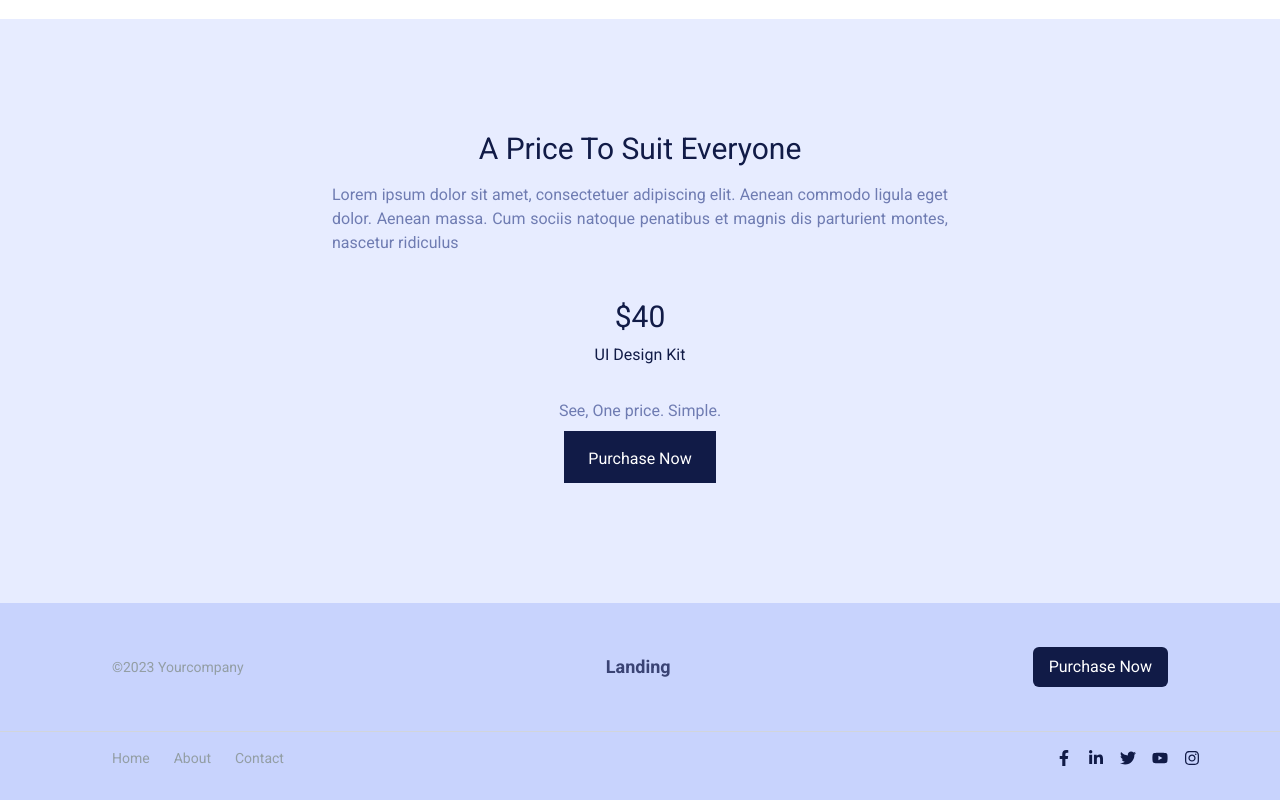
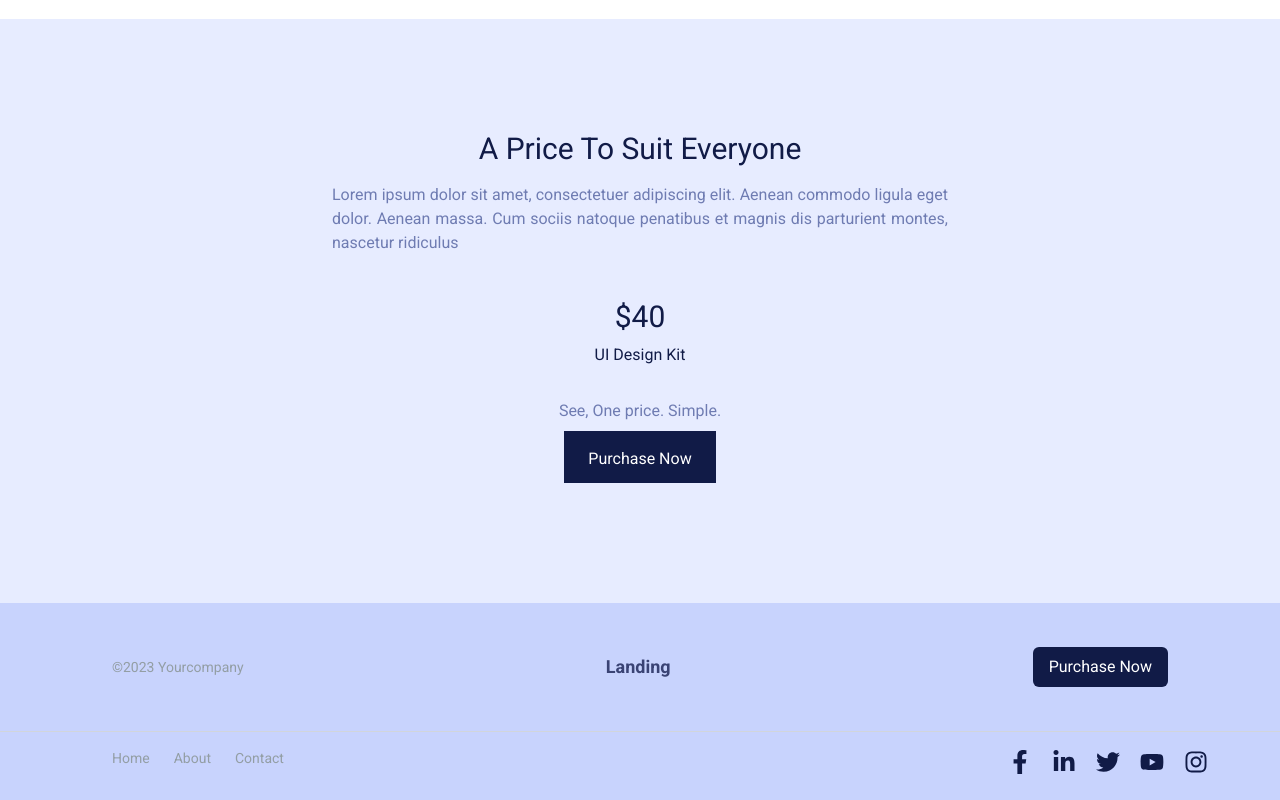
Before and after one commit to NirmaAbro/Plural-Dynamics-Task, a React (Create React App) app: page / in a window 1280 px wide. Shown: the part 3162-3962 px from the top of the page. Built offline with nearby package versions, Linux system fonts and the light colour scheme.

Commit message:
footer icons added

```diff
--- a/src/components/Footer.jsx
+++ b/src/components/Footer.jsx
@@ -42,21 +42,21 @@ function Footer() {
         </div>
 
         {/* Social Icons */}
-        <div className="flex space-x-4 mt-4 lg:mt-0 lg:mr-20">
+        <div className="flex space-x-4 gap-3 mt-4 lg:mt-0 lg:mr-20">
           <a href="#" className="text-secondary w-4 h-4">
-            <FaFacebookF />
+            <FaFacebookF className="text-2xl md:text-2xl" />
           </a>
           <a href="#" className="text-secondary w-4 h-4">
-            <FaLinkedinIn />
+            <FaLinkedinIn className="text-2xl md:text-2xl " />
           </a>
           <a href="#" className="text-secondary w-4 h-4">
-            <FaTwitter />
+            <FaTwitter className="text-2xl md:text-2xl  " />
+          </a>
+          <a href="#" className="text-secondary w-4 h-4 ">
+            <FaYoutube className="text-2xl md:text-2xl " />
           </a>
           <a href="#" className="text-secondary w-4 h-4">
-            <FaYoutube />
-          </a>
-          <a href="#" className="text-secondary w-4 h-4">
-            <FaInstagram />
+            <FaInstagram className="text-2xl md:text-2xl  " />
           </a>
         </div>
       </div>
--- a/src/components/Hero.jsx
+++ b/src/components/Hero.jsx
@@ -19,7 +19,7 @@ function Hero() {
           consequat massa quis enim.
         </p>
         <div className="mt-6 flex space-x-4">
-          <button className="px-6 py-3 bg-secondary text-white rounded-md">
+          <button className=" p-2 md:px-6 md:py-3 bg-secondary text-white rounded-md">
             Call to Action
           </button>
           <button className="px-1 py-1 md:px-6 md:py-3 bg-white text-secondary  rounded-md border border-secondary">
```
